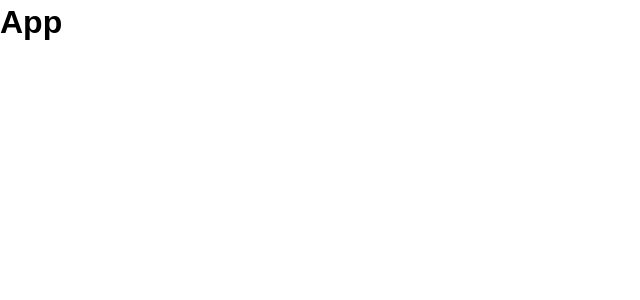
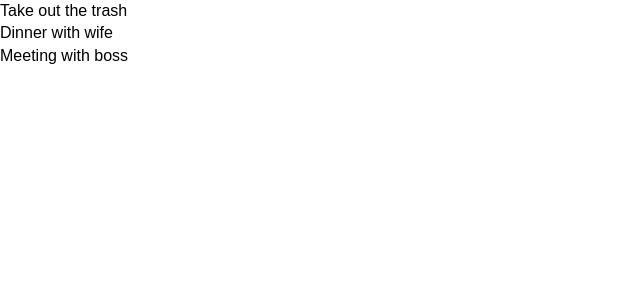
Before and after one commit to MAKYOON/MAKYOON.github.io, a React (Create React App) app in the folder portfolio/: page / in a window 1280 px wide. Shown: the top 300 px of the page, without its empty margins (0-640 px from the left). Built offline with nearby package versions, Linux system fonts and the light colour scheme; the HTML template or start-up script is replaced by a standard one.

Commit message:
Following react training course

```diff
--- a/portfolio/src/App.js
+++ b/portfolio/src/App.js
@@ -1,12 +1,35 @@
 import React from 'react';
 import './App.css';
+import Todos from "./components/Todos";
 
-function App() {
-  return (
-    <div className="App">
-      <h1>App</h1>
-    </div>
-  );
+class App extends React.Component {
+    state = {
+        todos: [
+            {
+                id: 1,
+                title: 'Take out the trash',
+                completed: false
+            },
+            {
+                id: 2,
+                title: 'Dinner with wife',
+                completed: false
+            },
+            {
+                id: 3,
+                title: 'Meeting with boss',
+                completed: false
+            }
+        ]
+    }
+
+  render() {
+    return (
+        <div className="App">
+         <Todos todos={this.state.todos}></Todos>
+        </div>
+    );
+  }
 }
 
 export default App;
--- /dev/null
+++ b/portfolio/src/components/Todoitem.js
@@ -0,0 +1,19 @@
+import React, {Component} from 'react';
+import PropTypes from 'prop-types';
+
+class Todoitem extends Component {
+    render() {
+        return (
+            <div>
+                <p> {this.props.todo.title} </p>
+            </div>
+        );
+    }
+}
+
+//PropTypes
+Todoitem.propTypes = {
+    todo: PropTypes.object.isRequired
+}
+
+export default Todoitem;
--- /dev/null
+++ b/portfolio/src/components/Todos.js
@@ -0,0 +1,18 @@
+import React, {Component} from 'react';
+import Todoitem from "./Todoitem";
+import PropTypes from 'prop-types';
+
+class Todos extends Component {
+    render() {
+        return this.props.todos.map((todo) => (
+            <Todoitem todo={todo} key={todo.id}/>
+        ))
+    }
+}
+
+//PropTypes
+Todos.propTypes = {
+    todos: PropTypes.array.isRequired
+}
+
+export default Todos;
```
